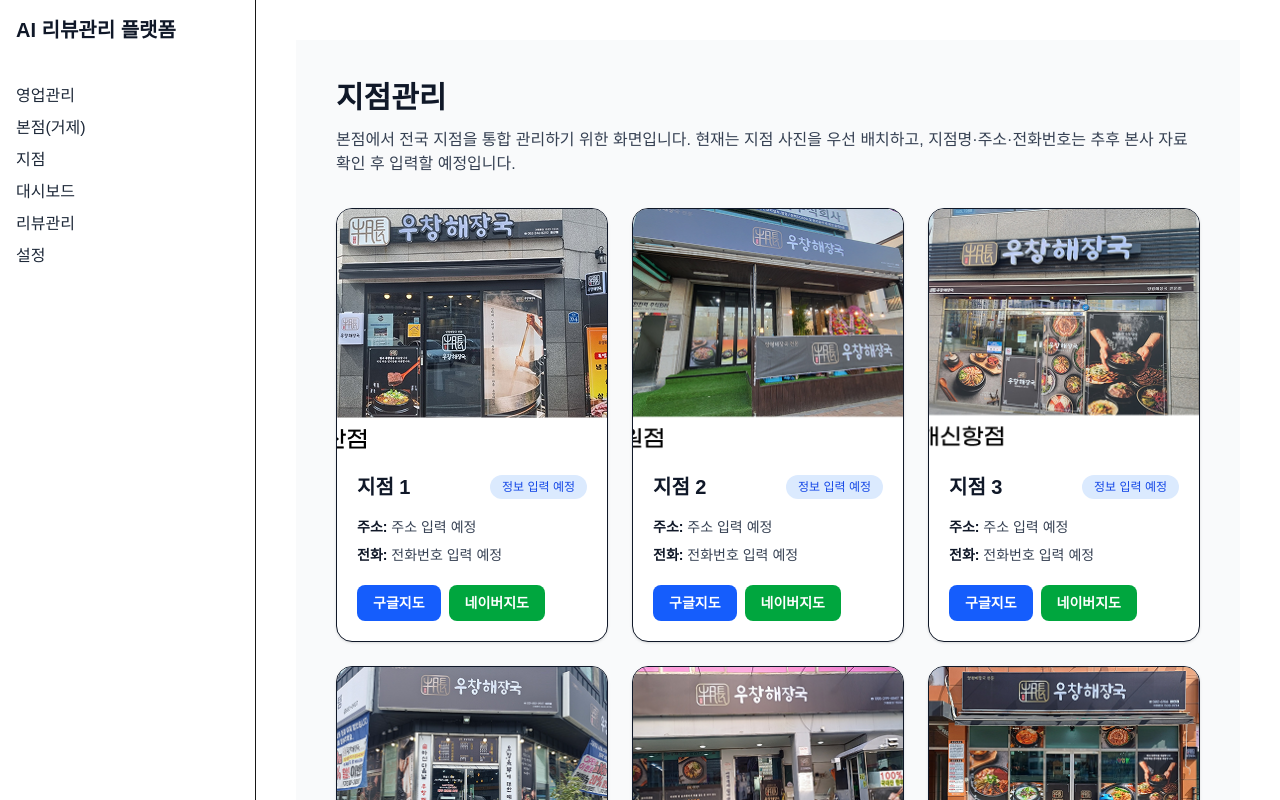
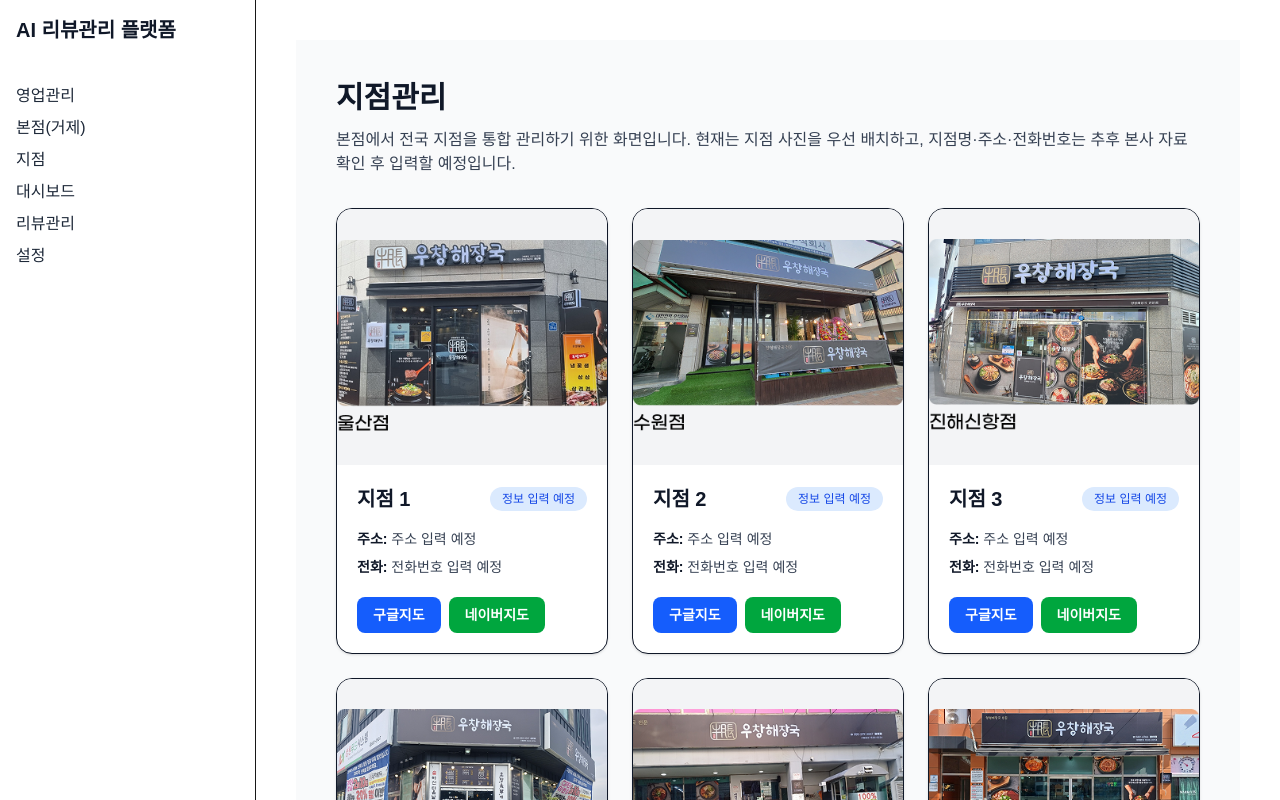
Before and after one commit to hwangsooman/geoje-woochang, a Next.js app: page /branches in a window 1280 px wide. Shown: the top 800 px of the page. Built offline with nearby package versions, Linux system fonts and the light colour scheme.

Commit message:
지점이미지 보완

```diff
--- a/app/branches/page.tsx
+++ b/app/branches/page.tsx
@@ -35,7 +35,7 @@
             <img
               src={branch.image}
               alt={branch.name}
-              className="w-full h-61 object-cover"
+              className="w-full h-64 object-contain bg-gray-100"
             />
 
             <div className="p-5">
```
